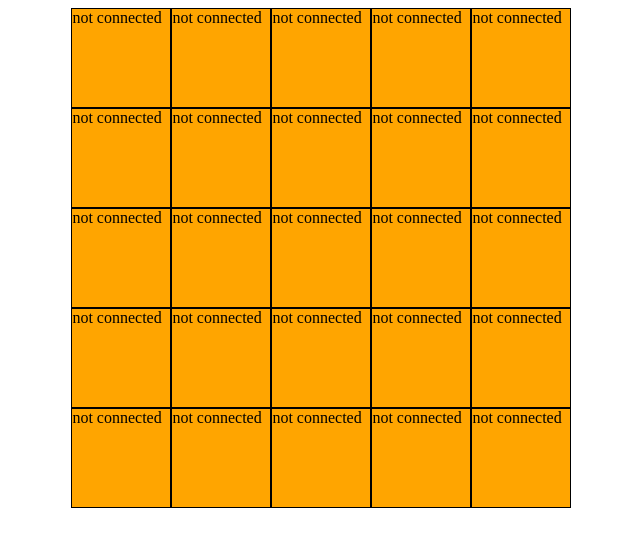
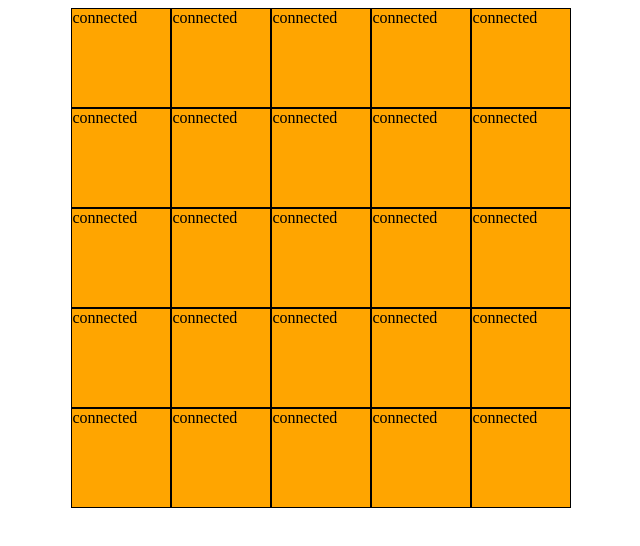
Before and after one commit to mjHarakka/js-percolation, a React (Create React App) app in the folder frontend/: page / in a window 1280 px wide. Shown: the top 546 px of the page, without its empty margins (63-703 px from the left). Built offline with nearby package versions, Linux system fonts and the light colour scheme.

Commit message:
renderig and logic working

```diff
--- a/frontend/src/App.js
+++ b/frontend/src/App.js
@@ -3,15 +3,15 @@ import { Percolation } from './algorithms/Percolation.tsx'
 
 const App = () => {
   console.log('render app')
-
+  const num = 5
   const grid = []
   const parent = []
   const size = []
-  const n = 5
+  const n = num * num + 2
 
-  for (let i = 0; i < n; i++) {
+  for (let i = 0; i < num; i++) {
     grid[i] = []
-    for (let j = 0; j < n; j++) {
+    for (let j = 0; j < num; j++) {
       grid[i][j] = false
     }
   }
@@ -23,7 +23,7 @@ const App = () => {
 
   return (
     <Container>
-      <Percolation data={{ grid, parent, size, n }} />
+      <Percolation data={{ grid, parent, size, n, num }} />
     </Container>
   )
 }
--- a/frontend/src/algorithms/Percolation.tsx
+++ b/frontend/src/algorithms/Percolation.tsx
@@ -6,12 +6,10 @@ export const Percolation = (props) => {
   const [grid, setGrid] = useState(props.data.grid)
   const [parent, setParent] = useState(props.data.parent)
   const [size, setSize] = useState(props.data.size)
-  const n = props.data.n
+  const n = props.data.num
   const [count, setCount] = useState(n * n)
   const virtualTop = n * n
   const virtualBottom = n * n + 1
-
-  console.log(grid)
 
   // Transforms 2-dimensional array to single dimension based on index
   const transform = (row: number, column: number) => {
@@ -23,26 +21,7 @@ export const Percolation = (props) => {
   const open = (row: number, column: number) => {
     const newGrid = grid.slice()
     newGrid[row][column] = true
-    /*
-    const newState = grid.map((first, rowIndex) => {
-      first.map((second, columnIndex) => {
-        if (rowIndex === row && columnIndex === column) {
-          return (second = true)
-        } else {
-          console.log(second)
-          second = true
-        }
-      })
-    })
 
-    */
-    /*
-    const array5 = Array(5).fill(false)
-    const newArr = Array(5)
-      .fill(false)
-      .map(() => array5.slice())
-
-      */
     setGrid(newGrid)
 
     if (row === 0) {
@@ -86,6 +65,8 @@ export const Percolation = (props) => {
   }
 
   const connected = (p: number, q: number) => {
+    console.log('connected:', p, q)
+    console.log('connected?', find(p) === find(q))
     return find(p) === find(q)
   }
 
@@ -105,6 +86,7 @@ export const Percolation = (props) => {
   }
 
   const union = (p: number, q: number) => {
+    console.log('union:', p, q)
     const rootP = find(p)
     const rootQ = find(q)
     if (rootP === rootQ) return
@@ -121,13 +103,35 @@ export const Percolation = (props) => {
   }
 
   const handleClick = (row, column) => {
-    console.log('click:', grid)
+    console.log('handle click!')
     open(row, column)
   }
 
   const render = () => {
     return grid.map((row, rowIndex) => {
       return row.map((node, nodeIndex) => {
+        if (!node) {
+          return (
+            <Node
+              backgroundColor="orange"
+              key={nodeIndex}
+              onClick={() => handleClick(rowIndex, nodeIndex)}
+            >
+              connected
+            </Node>
+          )
+        }
+        if (isFull(rowIndex, nodeIndex)) {
+          return (
+            <Node
+              backgroundColor="grey"
+              key={nodeIndex}
+              onClick={() => handleClick(rowIndex, nodeIndex)}
+            >
+              connected
+            </Node>
+          )
+        }
         if (node) {
           return (
             <Node
@@ -138,26 +142,6 @@ export const Percolation = (props) => {
               connected
             </Node>
           )
-        } else if (!node) {
-          return (
-            <Node
-              backgroundColor="orange"
-              key={nodeIndex}
-              onClick={() => handleClick(rowIndex, nodeIndex)}
-            >
-              not connected
-            </Node>
-          )
-        } else {
-          return (
-            <Node
-              backgroundColor="yellow"
-              key={nodeIndex}
-              onClick={() => handleClick(rowIndex, nodeIndex)}
-            >
-              not connected
-            </Node>
-          )
         }
       })
     })
```
